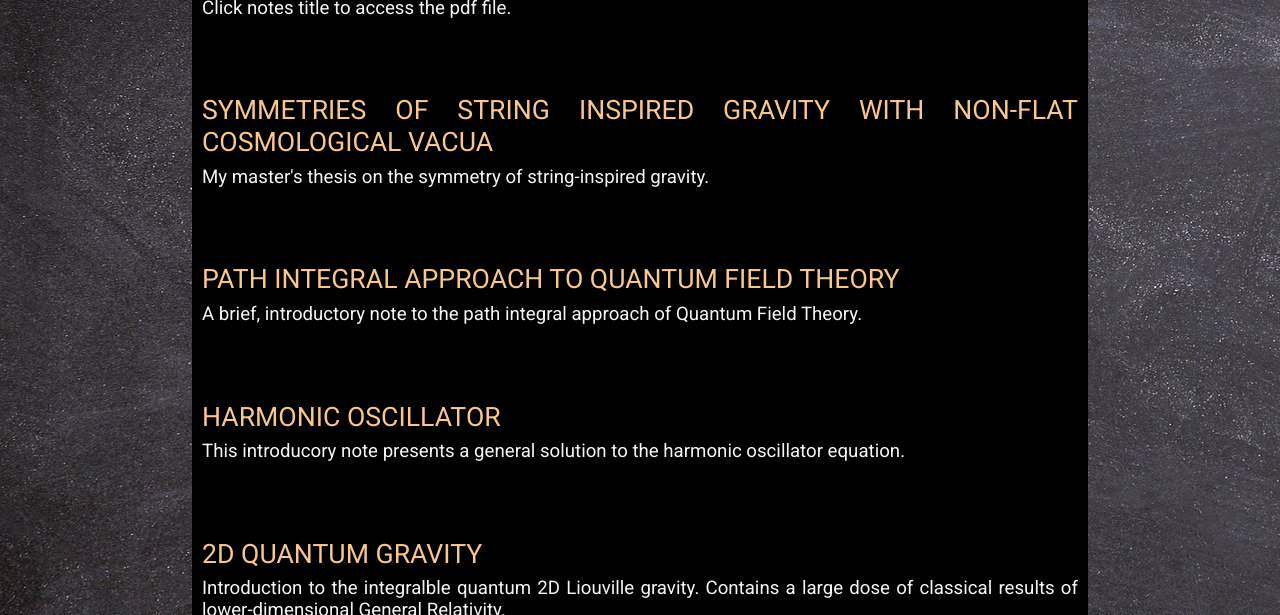
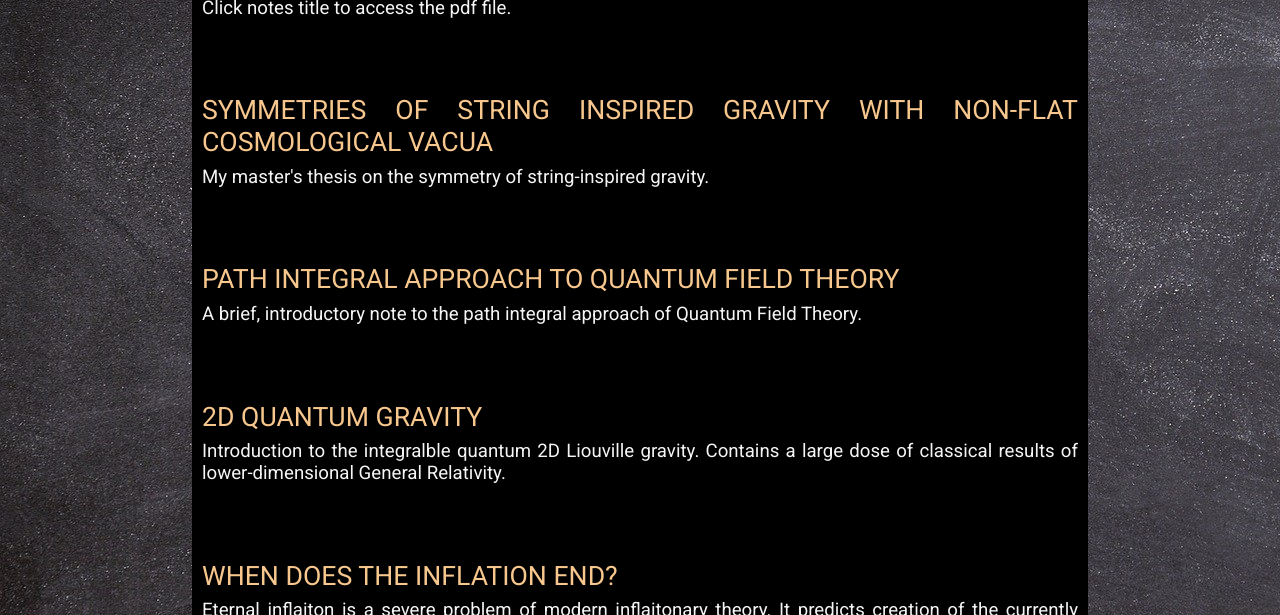
Before and after one commit to JRChojnacki/JRChojnacki.github.io, a plain HTML site: page Pages/notes.html in a window 1280 px wide. Shown: the part 185-800 px from the top of the page. Drawn offline with Linux system fonts and the light colour scheme.

Commit message:
Update notes.html

```diff
--- a/Pages/notes.html
+++ b/Pages/notes.html
@@ -44,10 +44,6 @@
                                 A brief, introductory note to the path integral approach of Quantum Field Theory.
                             </div>
                             <div class="news">
-                                <div class="title"><div class="intext-link-wrapper"><a href="../PDF_Files/Harmonic.pdf" target="_blank" >Harmonic oscillator</a></div></div>
-                                This introducory note presents a general solution to the harmonic oscillator equation.
-                            </div>
-                            <div class="news">
                                 <div class="title"><div class="intext-link-wrapper"><a href="../PDF_Files/Liouville_2D_gravity (16).pdf" target="_blank" >2D quantum gravity</a></div></div>
                                 Introduction to the integralble quantum 2D Liouville gravity. Contains a large dose of classical results of lower-dimensional General Relativity.
                             </div>
```
